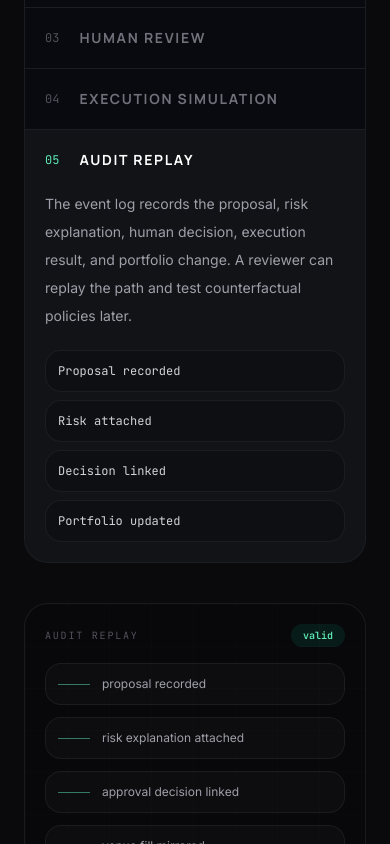
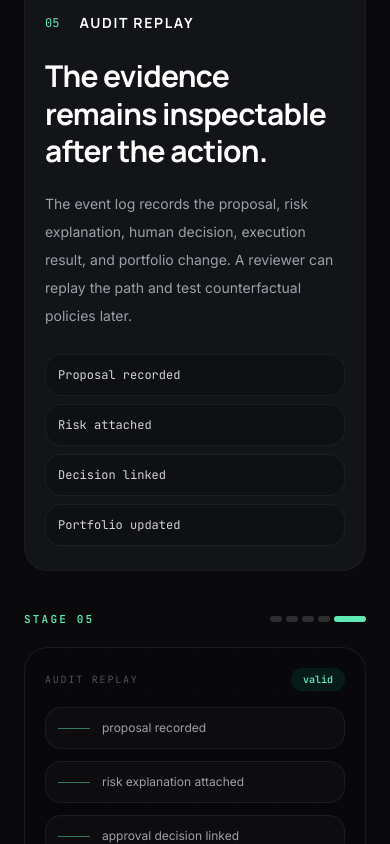
Before and after one commit to duyhuynh-dev/mcp-finance, a React (Vite) app in the folder web/: page / in a window 390 px wide. Shown: the part 1600-2444 px from the top of the page. Built offline with nearby package versions, Linux system fonts and the light colour scheme.

Commit message:
Remove landing hash scroll void

```diff
--- a/web/src/components/LandingPage.tsx
+++ b/web/src/components/LandingPage.tsx
@@ -58,21 +58,20 @@ export default function LandingPage({ onEnterApp, onOpenDocs }: LandingPageProps
   const depthRef = useRef<HTMLElement | null>(null)
 
   useEffect(() => {
-    const target = window.location.hash === '#depth' ? depthRef.current : window.location.hash === '#flow' ? flowRef.current : null
-    if (!target) return
-    window.requestAnimationFrame(() => {
-      target.scrollIntoView({ block: 'start' })
-    })
+    window.scrollTo({ top: 0 })
+    if (window.location.hash) {
+      window.history.replaceState({}, '', window.location.pathname)
+    }
   }, [])
 
   const scrollToSection = (section: HTMLElement | null, hash: string) => {
     if (!section) return
     window.history.replaceState({}, '', hash)
-    section.scrollIntoView({ behavior: 'smooth', block: 'start' })
+    window.scrollTo({ top: Math.max(section.offsetTop - 72, 0), behavior: 'smooth' })
   }
 
   return (
-    <div className="min-h-screen overflow-hidden bg-[#050609] text-zinc-100">
+    <div className="min-h-screen bg-[#050609] text-zinc-100">
       <header className="fixed left-0 right-0 top-0 z-30 border-b border-white/[0.06] bg-[#050609]/65 backdrop-blur-xl">
         <div className="mx-auto flex max-w-[1440px] items-center justify-between px-6 py-4 md:px-10">
           <div className="flex items-center gap-3">
@@ -141,7 +140,7 @@ export default function LandingPage({ onEnterApp, onOpenDocs }: LandingPageProps
           </div>
         </section>
 
-        <section ref={flowRef} id="flow" className="border-y border-white/[0.06] bg-white/[0.018]">
+        <section ref={flowRef} className="border-y border-white/[0.06] bg-white/[0.018]">
           <div className="mx-auto max-w-[1440px] px-6 py-20 md:px-10">
             <div className="mb-16 max-w-4xl">
               <p className="font-mono text-[11px] font-bold uppercase tracking-[0.2em] text-indigo-300">Controlled workflow</p>
@@ -156,7 +155,7 @@ export default function LandingPage({ onEnterApp, onOpenDocs }: LandingPageProps
           </div>
         </section>
 
-        <section ref={depthRef} id="depth" className="border-y border-white/[0.06] bg-white/[0.025]">
+        <section ref={depthRef} className="border-y border-white/[0.06] bg-white/[0.025]">
           <div className="mx-auto grid max-w-[1440px] gap-12 px-6 py-20 md:px-10 xl:grid-cols-[0.8fr_1.2fr]">
             <div>
               <p className="font-mono text-[11px] font-bold uppercase tracking-[0.2em] text-emerald-300">Technical depth</p>
@@ -225,19 +224,27 @@ export default function LandingPage({ onEnterApp, onOpenDocs }: LandingPageProps
 }
 
 function ScrollWorkflow() {
-  const scrollerRef = useRef<HTMLDivElement | null>(null)
+  const stageRefs = useRef<Array<HTMLElement | null>>([])
   const [activeStage, setActiveStage] = useState(0)
 
   useEffect(() => {
     const update = () => {
-      const el = scrollerRef.current
+      const targetLine = window.innerHeight * 0.52
+      let nextStage = 0
+      let closest = Number.POSITIVE_INFINITY
+
+      stageRefs.current.forEach((el, index) => {
         if (!el) return
+        const rect = el.getBoundingClientRect()
+        const center = rect.top + rect.height * 0.5
+        const distance = Math.abs(center - targetLine)
+        if (distance < closest) {
+          closest = distance
+          nextStage = index
+        }
+      })
 
-      const rect = el.getBoundingClientRect()
-      const scrollWindow = Math.max(rect.height - window.innerHeight, 1)
-      const sectionStart = window.innerHeight * 0.28
-      const progress = Math.min(Math.max((sectionStart - rect.top) / scrollWindow, 0), 0.999)
-      setActiveStage(Math.floor(progress * STAGES.length))
+      setActiveStage(nextStage)
     }
 
     update()
@@ -250,41 +257,28 @@ function ScrollWorkflow() {
   }, [])
 
   const scrollToStage = (index: number) => {
-    const el = scrollerRef.current
-    if (!el) return
-
-    const rect = el.getBoundingClientRect()
-    const scrollWindow = Math.max(rect.height - window.innerHeight, 1)
-    const sectionStart = window.innerHeight * 0.28
-    const targetProgress = (index + 0.5) / STAGES.length
-    const targetTop = window.scrollY + rect.top + targetProgress * scrollWindow - sectionStart
-    window.scrollTo({ top: targetTop, behavior: 'smooth' })
+    stageRefs.current[index]?.scrollIntoView({ behavior: 'smooth', block: 'center' })
     setActiveStage(index)
   }
 
   return (
-    <div ref={scrollerRef} className="relative h-[480vh]">
-      <div className="sticky top-20 grid min-h-[calc(100vh-5rem)] items-center gap-10 lg:grid-cols-[0.9fr_1.1fr]">
-        <div>
-          <div className="mb-8 max-w-2xl">
-            <p className="font-mono text-[11px] font-bold uppercase tracking-[0.2em] text-emerald-300">
-              Stage {STAGES[activeStage].step}
-            </p>
-            <h3 className="mt-3 font-display text-3xl font-bold leading-tight tracking-tight text-white md:text-5xl">
-              {STAGES[activeStage].headline}
-            </h3>
-          </div>
-
+    <div className="grid items-start gap-10 lg:grid-cols-[0.92fr_1.08fr]">
       <div className="overflow-hidden rounded-3xl border border-white/[0.08] bg-[#080a0f]">
         {STAGES.map((stage, index) => {
           const active = index === activeStage
           return (
+            <article
+              key={stage.title}
+              ref={(el) => {
+                stageRefs.current[index] = el
+              }}
+              className={`border-b border-white/[0.08] transition-all duration-500 last:border-b-0 ${
+                active ? 'bg-white/[0.04]' : 'bg-transparent'
+              }`}
+            >
               <button
-                  key={stage.title}
                 type="button"
-                  className={`block w-full border-b border-white/[0.08] px-5 py-5 text-left transition-all duration-500 last:border-b-0 ${
-                    active ? 'bg-white/[0.035]' : 'bg-transparent hover:bg-white/[0.02]'
-                  }`}
+                className="block w-full px-5 py-6 text-left"
                 onClick={() => scrollToStage(index)}
               >
                 <div className="flex items-center gap-5">
@@ -295,10 +289,15 @@ function ScrollWorkflow() {
                     {stage.title}
                   </span>
                 </div>
-                  <div className={`grid transition-all duration-500 ${active ? 'grid-rows-[1fr] opacity-100' : 'grid-rows-[0fr] opacity-0'}`}>
-                    <div className="overflow-hidden">
+              </button>
+
+              <div className={`grid transition-all duration-700 ${active ? 'grid-rows-[1fr] opacity-100' : 'grid-rows-[0fr] opacity-0'}`}>
+                <div className="overflow-hidden px-5">
+                  <h3 className="max-w-2xl font-display text-3xl font-bold leading-tight tracking-tight text-white md:text-5xl">
+                    {stage.headline}
+                  </h3>
                   <p className="mt-5 max-w-2xl text-sm leading-7 text-zinc-400">{stage.body}</p>
-                      <div className="mt-5 grid gap-2 sm:grid-cols-2">
+                  <div className="grid gap-2 py-6 sm:grid-cols-2">
                     {stage.bullets.map((item) => (
                       <div key={item} className="rounded-2xl border border-white/[0.06] bg-black/20 px-3 py-3">
                         <p className="font-mono text-xs text-zinc-300">{item}</p>
@@ -307,9 +306,26 @@ function ScrollWorkflow() {
                   </div>
                 </div>
               </div>
-                </button>
+            </article>
           )
         })}
+      </div>
+
+      <div className="lg:sticky lg:top-24">
+        <div className="mb-5 flex items-center justify-between">
+          <p className="font-mono text-[11px] font-bold uppercase tracking-[0.2em] text-emerald-300">
+            Stage {STAGES[activeStage].step}
+          </p>
+          <div className="flex gap-1">
+            {STAGES.map((stage, index) => (
+              <button
+                key={stage.step}
+                type="button"
+                className={`h-1.5 rounded-full transition-all ${index === activeStage ? 'w-8 bg-emerald-300' : 'w-3 bg-white/15'}`}
+                aria-label={`Go to ${stage.title}`}
+                onClick={() => scrollToStage(index)}
+              />
+            ))}
           </div>
         </div>
 
```
Lines whose indentation alone changed are shown as unchanged.
